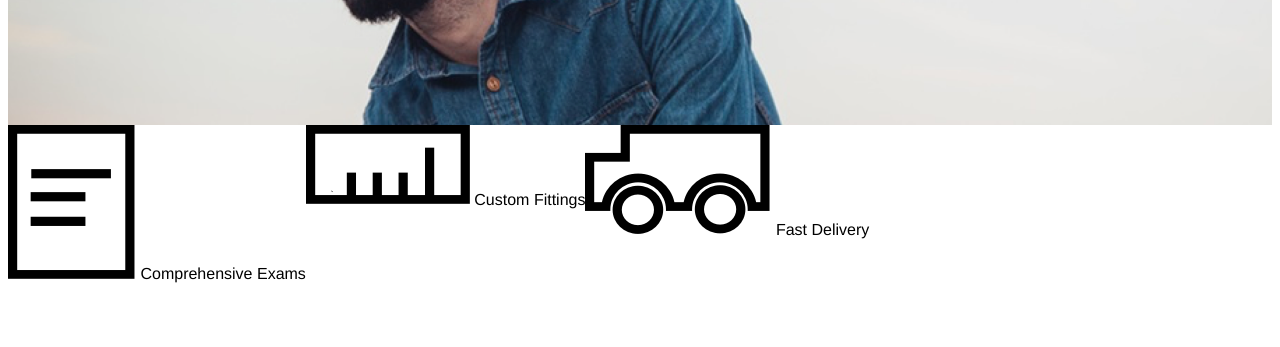
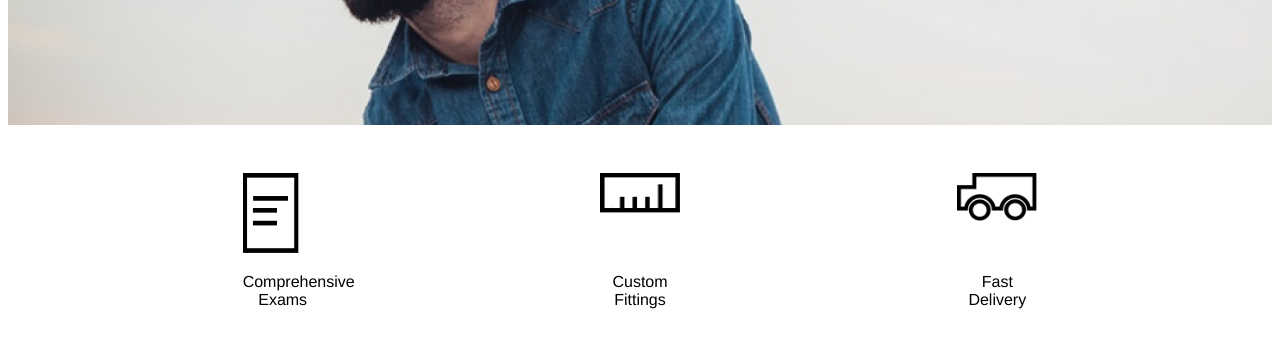
Before and after one commit to jahcrew/tortoiseshell_optics, a plain HTML site: page index.html in a window 1280 px wide. Shown: the part 363-710 px from the top of the page. Drawn offline with Linux system fonts and the light colour scheme.

Commit message:
graphics added

```diff
--- a/index.html
+++ b/index.html
@@ -29,15 +29,15 @@
     <div class="services">
       <div class="graphics" id="paper">
       <img src="resources/images/paper-icon.png" />
-      <span class="description">Comprehensive Exams</span>
+      <p>Comprehensive Exams</p>
       </div>
       <div class="graphics" id="ruler">
       <img src="resources/images/ruler-icon.png" />
-      <span class="description">Custom Fittings</span>
+      <p>Custom Fittings</p>
       </div>
       <div class="graphics" id="truck">
       <img src="resources/images/truck-icon.png" />
-      <span class="description">Fast Delivery</span>
+      <p>Fast Delivery</p>
       </div>
     </div>
 
--- a/resources/css/style.css
+++ b/resources/css/style.css
@@ -1,5 +1,5 @@
 html {
-  18px
+  18px;
 }
 * {
 font-family: "Helvetica";
@@ -65,10 +65,31 @@ margin-left: 0;
 }
 .services {
   display: flex;
+  justify-content: space-around;
+  padding-top: 3rem;
+  height: 8rem;
+  padding-right: 6rem;
+  padding-left: 6rem;
 }
-.graphics img{
-
-
-  /* justify-content: center;
-  align-items: center; */
+.services #paper img{
+  height: 5rem;
+  width: 3.5rem;
 }
+.services  #ruler img {
+  width: 5rem;
+  height: 2.5rem;
+}
+.services   #truck img {
+  height: 3rem;
+  width: 5rem;
+}
+.services  p {
+  width: 5rem;
+  text-align: center;
+}
+.services #ruler p{
+  padding-top: 2.5rem;
+}
+.services #truck p{
+  padding-top: 2rem;
+}
```
